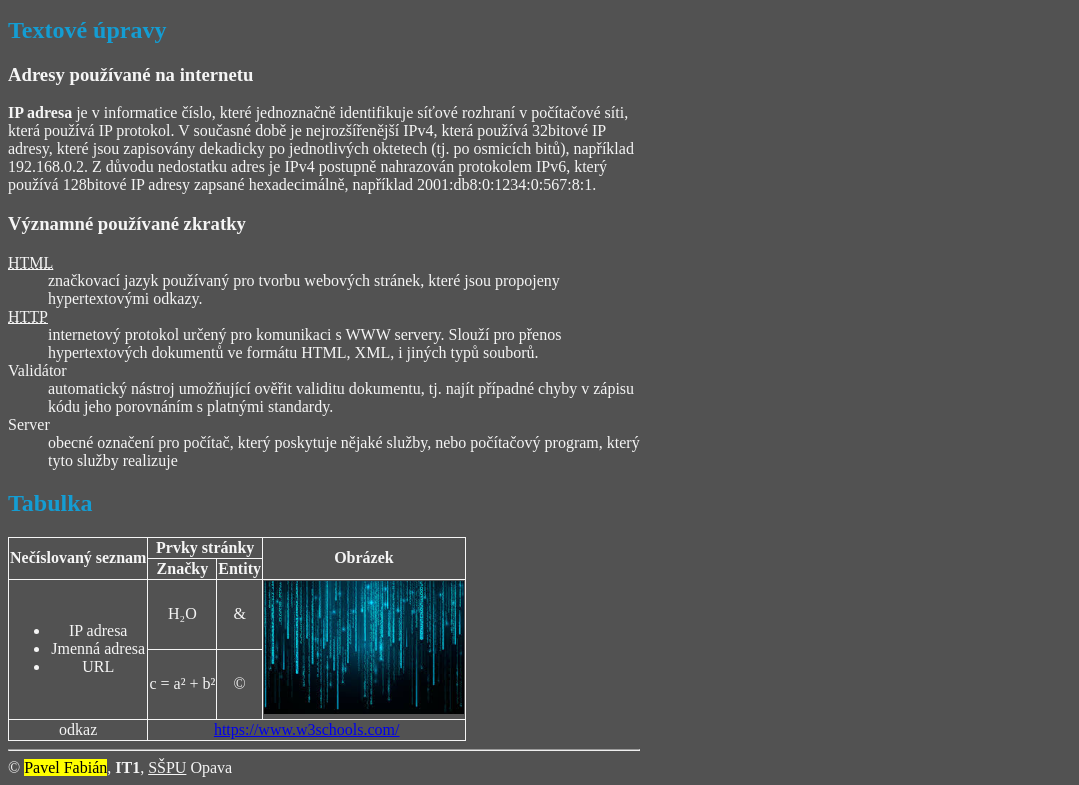
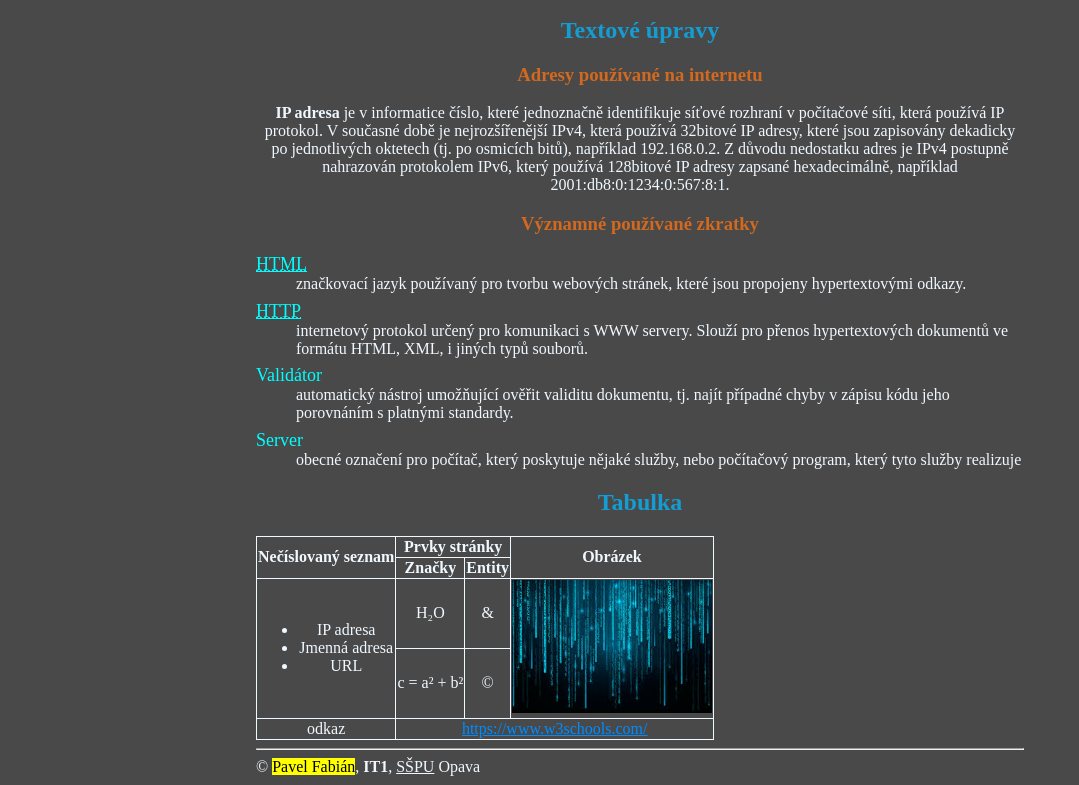
Before and after one commit to FabianPavel/ukol, a plain HTML site: page index.html in a window 1280 px wide. Shown: the part 119-904 px from the top of the page, without its empty margins (0-1079 px from the left). Drawn offline with Linux system fonts and the light colour scheme.

Commit message:
upraveny styly, opraveny chyby

```diff
--- a/index.html
+++ b/index.html
@@ -13,14 +13,14 @@
     <header>
         <h1>Příprava na praktickou prověrku</h1>
         <ul>
-        <li><a href="#1"> Textové úpravy </a></li>
+        <li><a href="#Text"> Textové úpravy </a></li>
 
-        <li><a href="#2"> Tabulka </a> </li>
+        <li><a href="#Table"> Tabulka </a> </li>
     </ul>
     </header>
 
     <main>
-        <h2 id="1">Textové úpravy </h2>
+        <h2 id="Text">Textové úpravy </h2>
         <h3>Adresy používané na internetu</h3>
       <p> <strong>IP adresa </strong>je v informatice číslo, které jednoznačně identifikuje síťové rozhraní v
         počítačové síti, která používá IP protokol. V současné době je nejrozšířenější IPv4, která používá 32bitové IP
@@ -47,7 +47,7 @@
                 realizuje</dd>
         </dl>
 
-        <h2 id="2">Tabulka</h2>
+        <h2 id="Table">Tabulka</h2>
         <table>
             <tr>
                 <th rowspan="2">Nečíslovaný seznam</th>
--- a/style.css
+++ b/style.css
@@ -10,12 +10,39 @@ img{
 }
 h1{
     color: rgb(115, 212, 17);
+    text-align: center;
 }
 h2{
     color: rgb(20, 157, 211);
+    text-align: center;
+}
+h3{
+    color:chocolate;
+    text-align: center;
+}
+abbr{
+    text-align: left;
 }
 body{
-    margin-right: 50%;
-    background-color: rgb(82, 82, 82);
-    color: whitesmoke;
+    margin-right: 20%;
+    margin-left: 20%;
+    background-color: rgb(73, 73, 73);
+    color: aliceblue;
 }
+a:link{
+    color: rgb(0, 140, 255);
+}
+a:visited{
+    color: rgb(255, 0, 43);
+}
+footer{
+    margin: 0%;
+}
+p{
+    text-align: center;
+}
+dt{
+    font-size: large;
+    margin-top: 1%;
+    color: aqua;
+}
```
Also changed, not shown: 1 other file.
